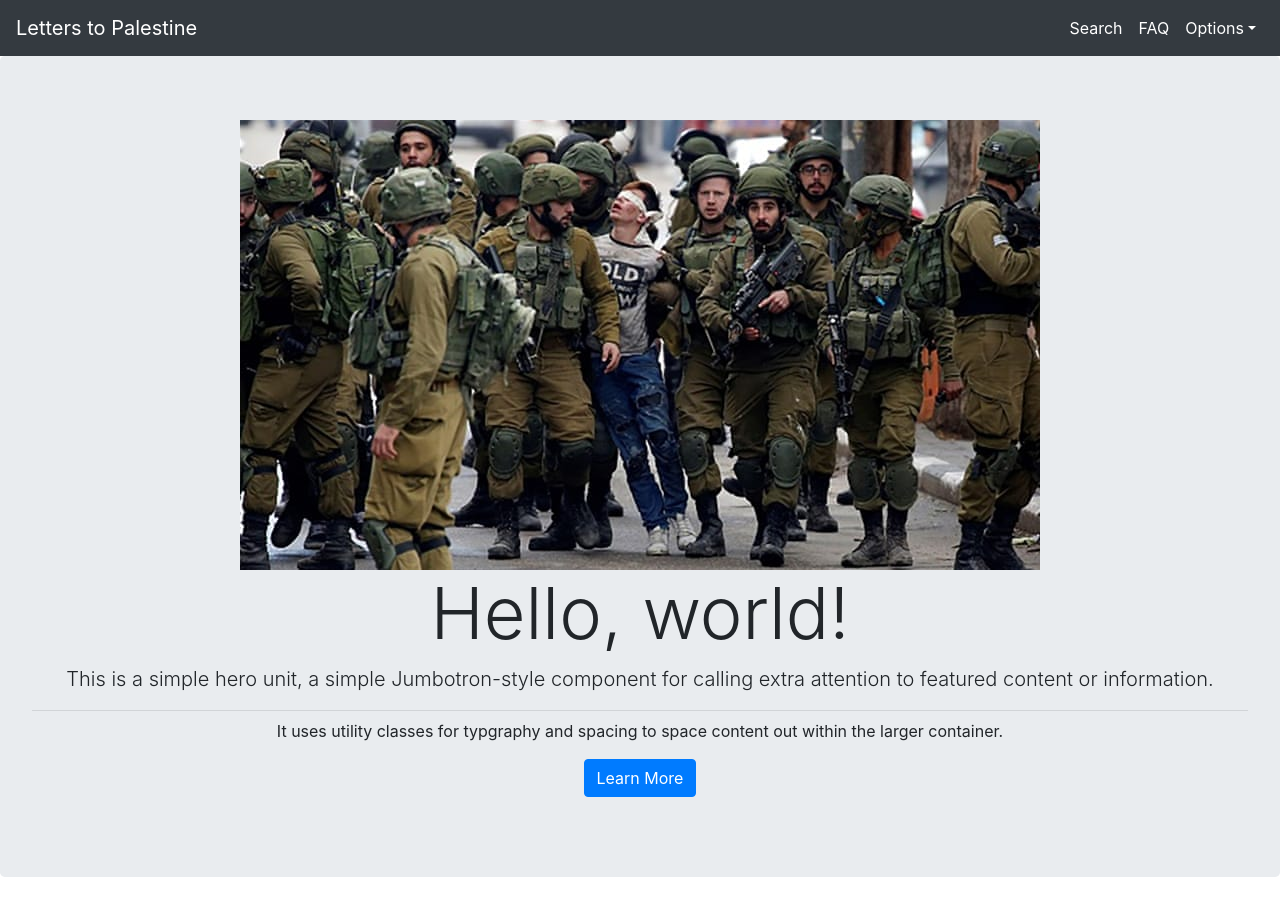
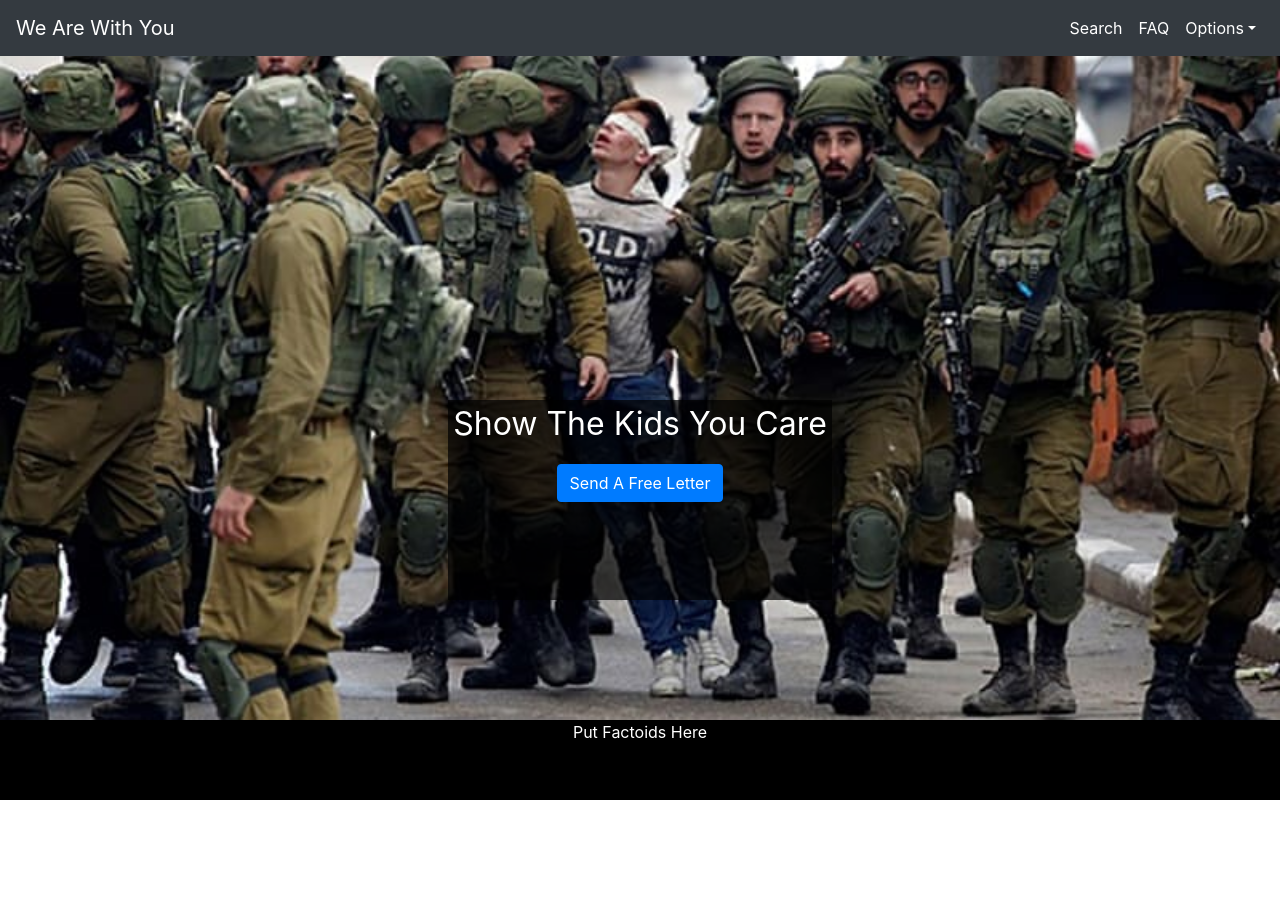
Before and after one commit to yshuman1/letters, a React (Create React App) app: page / in a window 1280 px wide. After the commit the page ends 800 px from the top, so only its background shows below. Built offline with nearby package versions, Linux system fonts and the light colour scheme.

Commit message:
added styling and factoid section prelim

```diff
--- a/src/App.js
+++ b/src/App.js
@@ -4,6 +4,7 @@ import logo from "./logo.svg";
 import "./App.css";
 import Slider from "./components/Slider/Slider";
 import MainPic from "./components/MainPic/MainPic";
+import Factoid from "./components/Factoid/Factoid";
 
 class App extends Component {
   render() {
@@ -11,6 +12,7 @@ class App extends Component {
       <div className="App">
         <NavBar />
         <MainPic />
+        <Factoid />
       </div>
     );
   }
--- /dev/null
+++ b/src/components/Factoid/Factoid.css
@@ -0,0 +1,5 @@
+.factoid {
+  background-color: black;
+  color: white;
+  height: 5em;
+}
--- /dev/null
+++ b/src/components/Factoid/Factoid.js
@@ -0,0 +1,12 @@
+import React from "react";
+import "./Factoid.css";
+
+const Factoid = props => {
+  return (
+    <div className="factoid">
+      <p> Put Factoids Here</p>
+    </div>
+  );
+};
+
+export default Factoid;
--- a/src/components/MainPic/MainPic.css
+++ b/src/components/MainPic/MainPic.css
@@ -1,4 +1,23 @@
-.Jumbotron {
-  background-image: url("fawzi.jpg");
-  background-size: 100%;
+.bg {
+  display: flex;
 }
+
+.image {
+  width: 100%;
+}
+.image-text-box {
+  background-color: rgba(0, 0, 0, 0.7);
+  color: white;
+  position: absolute;
+  height: 25%;
+  width: 30%;
+  top: 50%;
+  left: 35%;
+}
+.image-text {
+  font-size: 2em;
+}
+.factoid {
+  background-color: black;
+  color: white;
+}
--- a/src/components/MainPic/MainPic.js
+++ b/src/components/MainPic/MainPic.js
@@ -1,25 +1,16 @@
 import React from "react";
-import { Jumbotron, Button } from "reactstrap";
+import "./MainPic.css";
+import { Button } from "reactstrap";
+import fawzi from "./fawzi.jpg";
 
 const MainPic = props => {
   return (
-    <div>
-      <Jumbotron className="bg">
-        <img src={"../fawzi.jpg"} />
-        <h1 className="display-3">Hello, world!</h1>
-        <p className="lead">
-          This is a simple hero unit, a simple Jumbotron-style component for
-          calling extra attention to featured content or information.
-        </p>
-        <hr className="my-2" />
-        <p>
-          It uses utility classes for typgraphy and spacing to space content out
-          within the larger container.
-        </p>
-        <p className="lead">
-          <Button color="primary">Learn More</Button>
-        </p>
-      </Jumbotron>
+    <div className="bg">
+      <img className="image" src={fawzi} alt="main pic" />
+      <div className="image-text-box">
+        <p className="image-text">Show The Kids You Care</p>
+        <Button color="primary">Send A Free Letter</Button>{" "}
+      </div>
     </div>
   );
 };
--- a/src/components/NavBar/NavBar.css
+++ b/src/components/NavBar/NavBar.css
@@ -4,3 +4,9 @@
 .logo-color {
   color: white !important;
 }
+.navbar {
+  position: fixed !important;
+  top: 0;
+  overflow: hidden;
+  width: 100%;
+}
--- a/src/components/NavBar/NavBar.js
+++ b/src/components/NavBar/NavBar.js
@@ -33,12 +33,9 @@ export default class NavBar extends React.Component {
   }
   render() {
     return (
-      <container>
-        <Row>
-          <Col>
-            <Navbar color="dark" light expand="md">
+      <Navbar color="dark" fixed="true" light expand="md">
         <NavbarBrand className="logo-color" href="/">
-                Letters to Palestine
+          We Are With You
         </NavbarBrand>
         <NavbarToggler onClick={this.toggle} />
         <Collapse isOpen={this.state.isOpen} navbar>
@@ -65,9 +62,6 @@ export default class NavBar extends React.Component {
           </Nav>
         </Collapse>
       </Navbar>
-          </Col>
-        </Row>
-      </container>
     );
   }
 }
```
Also changed, not shown: src/components/MainPic/fawzi.jpg (renamed from public/fawzi.jpg), src/components/Search/Search.css (added), src/components/Search/Search.js (added). Lines whose indentation alone changed are shown as unchanged.
